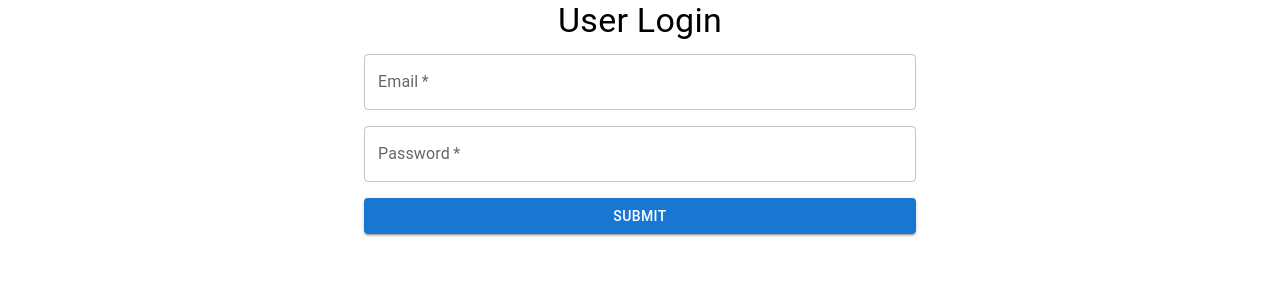
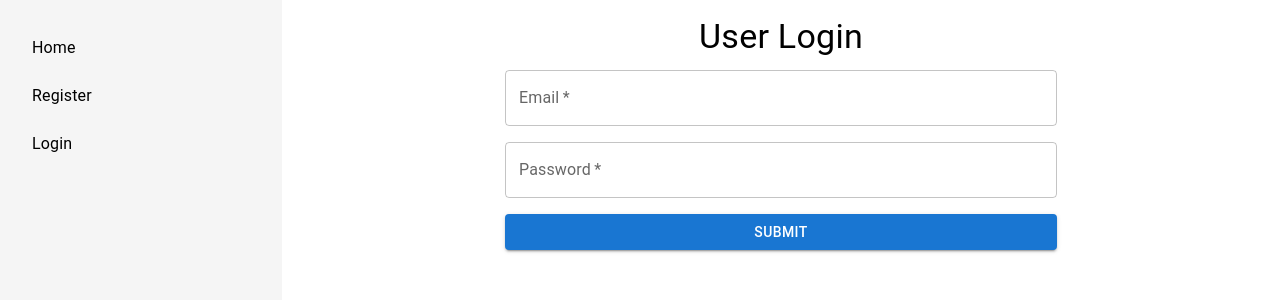
Before and after one commit to ismaelpamplona/library-management-system-client, a React (Create React App) app: page /login in a window 1280 px wide. Shown: the top 300 px of the page. Built offline with nearby package versions, Linux system fonts and the light colour scheme.

Commit message:
(created) Issue #implement_side_bar.

```diff
--- a/src/AppRouter.tsx
+++ b/src/AppRouter.tsx
@@ -1,5 +1,6 @@
-import { ThemeProvider } from '@mui/material/styles';
+import { Box, ThemeProvider } from '@mui/material';
 import { Route, BrowserRouter as Router, Routes } from 'react-router-dom';
+import Sidebar from './components/Sidebar';
 import Home from './pages/Home';
 import LoginUser from './pages/LoginUser';
 import RegisterUser from './pages/RegisterUser';
@@ -9,11 +10,16 @@ const AppRouter = () => {
   return (
     <ThemeProvider theme={theme}>
       <Router>
-        <Routes>
-          <Route path="/" element={<Home />} />
-          <Route path="/register" element={<RegisterUser />} />
-          <Route path="/login" element={<LoginUser />} />
-        </Routes>
+        <Box sx={{ display: 'flex' }}>
+          <Sidebar /> {/* Add the Sidebar here */}
+          <Box sx={{ flexGrow: 1, padding: '16px' }}>
+            <Routes>
+              <Route path="/" element={<Home />} />
+              <Route path="/register" element={<RegisterUser />} />
+              <Route path="/login" element={<LoginUser />} />
+            </Routes>
+          </Box>
+        </Box>
       </Router>
     </ThemeProvider>
   );
--- /dev/null
+++ b/src/components/Sidebar.tsx
@@ -0,0 +1,45 @@
+// src/components/Sidebar.tsx
+import { Box, List, ListItem, ListItemText } from '@mui/material';
+import { Link as RouterLink } from 'react-router-dom'; // Import RouterLink
+
+const Sidebar = () => {
+  return (
+    <Box
+      sx={{
+        width: 250,
+        height: '100vh',
+        backgroundColor: '#f5f5f5',
+        padding: '16px',
+      }}
+    >
+      <List>
+        <ListItem>
+          <RouterLink
+            to="/"
+            style={{ textDecoration: 'none', color: 'inherit' }}
+          >
+            <ListItemText primary="Home" />
+          </RouterLink>
+        </ListItem>
+        <ListItem>
+          <RouterLink
+            to="/register"
+            style={{ textDecoration: 'none', color: 'inherit' }}
+          >
+            <ListItemText primary="Register" />
+          </RouterLink>
+        </ListItem>
+        <ListItem>
+          <RouterLink
+            to="/login"
+            style={{ textDecoration: 'none', color: 'inherit' }}
+          >
+            <ListItemText primary="Login" />
+          </RouterLink>
+        </ListItem>
+      </List>
+    </Box>
+  );
+};
+
+export default Sidebar;
```
Also changed, not shown: ripi/Issue/implement_side_bar/description.md (added, +1 -0 lines).
